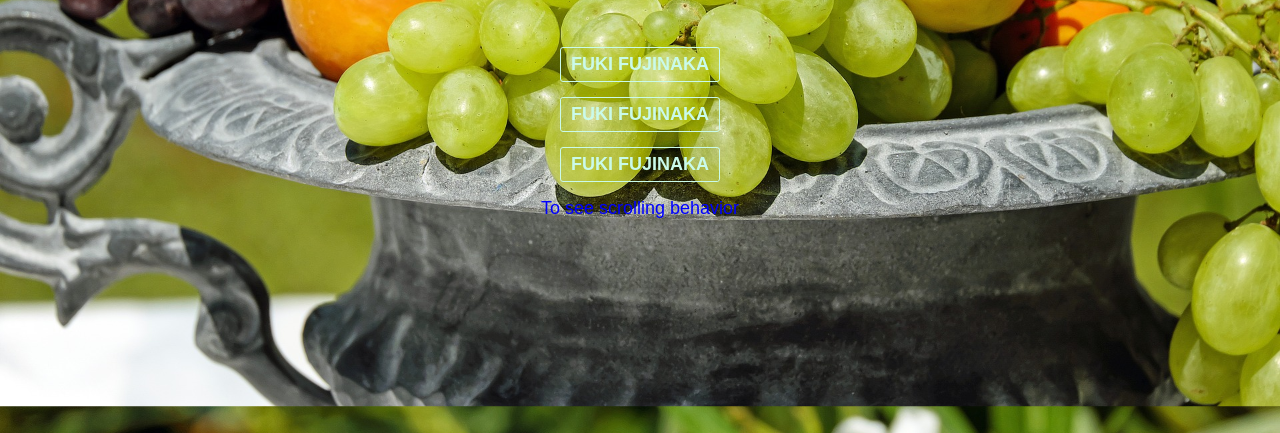
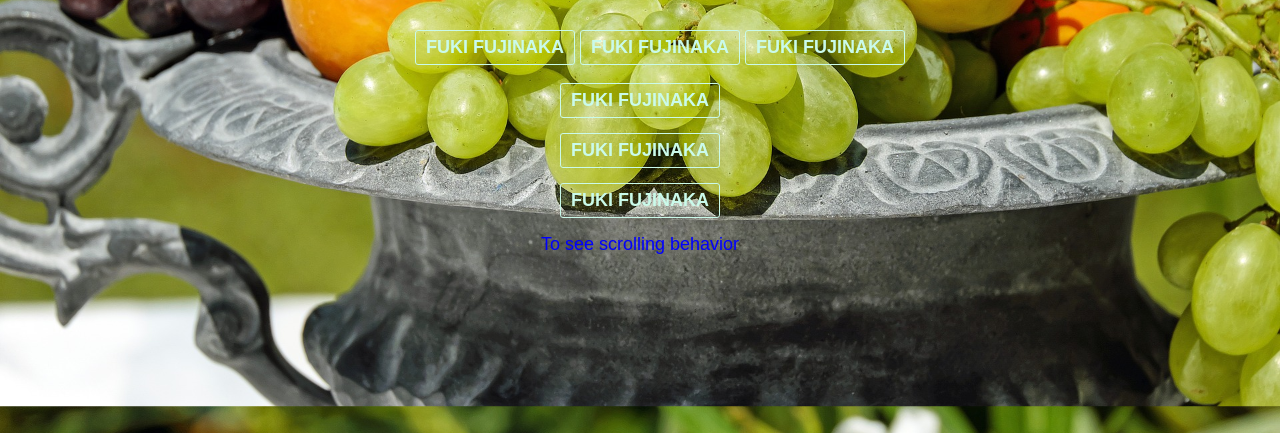
Before and after one commit to tomo-kimura/0823kadai, a plain HTML site: page kadai/index.html in a window 1280 px wide. Shown: the part 447-880 px from the top of the page. Drawn offline with nearby package versions, Linux system fonts and the light colour scheme; a web font is replaced by a local one.

Commit message:
phpstorm 関連 ignore
横バナー

```diff
--- a/kadai/index.html
+++ b/kadai/index.html
@@ -31,6 +31,14 @@
     <section class="content">
       <h1>Our Profile</h1>
       <p class="sub-title"><strong>Resize your browser window</strong> <br /> to see the background image change in size</p>
+
+        <ul style="width: 700px;display: inline-block">
+            <li style="display: inline-block;"><a class="button" id="load-more-content" href="#top">Fuki Fujinaka</a></li>
+            <li style="display: inline-block;"><a class="button" id="load-more-content" href="#top">Fuki Fujinaka</a></li>
+            <li style="display: inline-block;"><a class="button" id="load-more-content" href="#top">Fuki Fujinaka</a></li>
+        </ul>
+
+
       <p><a class="button" id="load-more-content" href="#top">Fuki Fujinaka</a></p>
       <p><a class="button" id="load-more-content" href="#top">Fuki Fujinaka</a></p>
       <p><a class="button" id="load-more-content" href="#top">Fuki Fujinaka</a></p>
```
Also changed, not shown: 1 other file.
